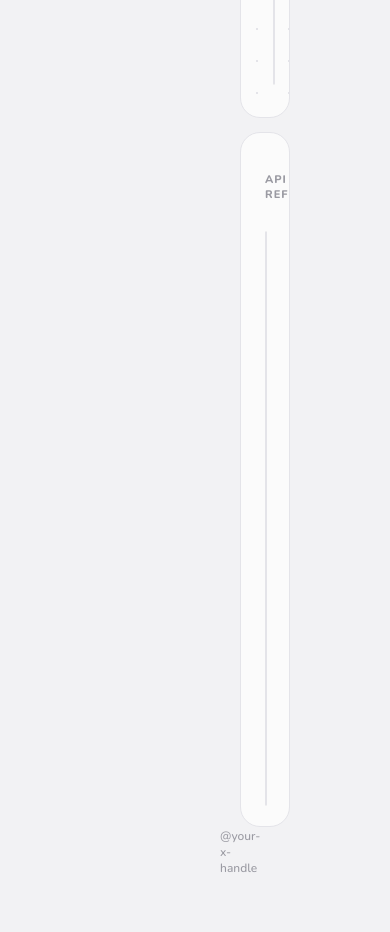
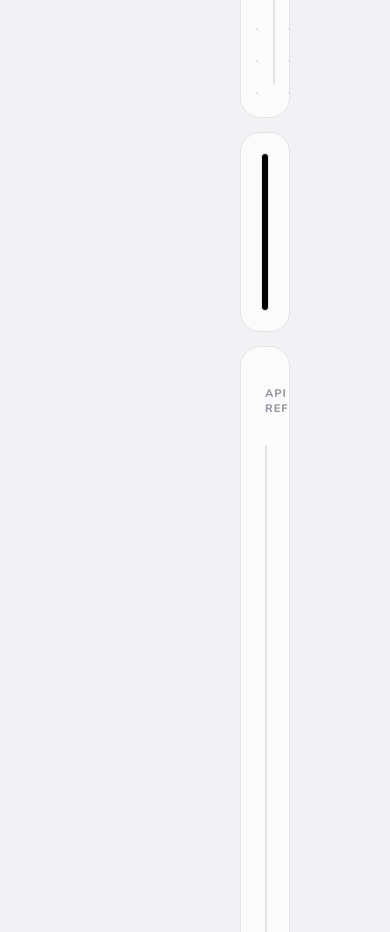
Before and after one commit to shivraj-roy/bloom-color-picker, a Next.js app in the folder apps/web/: page / in a window 390 px wide. Shown: the part 1700-2632 px from the top of the page. Before the commit the page ends 2607 px from the top, so only its background shows below. Built offline with nearby package versions, Linux system fonts and the light colour scheme.

Commit message:
Add dithered flower video cell to the bento grid

```diff
--- a/apps/web/app/globals.css
+++ b/apps/web/app/globals.css
@@ -1092,6 +1092,40 @@ body {
    color: var(--ink);
 }
 
+.flower-video {
+   grid-column: 2;
+   grid-row: 2;
+   padding: 20px;
+   overflow: hidden;
+}
+
+.flower-video__inner {
+   position: relative;
+   width: 100%;
+   height: 100%;
+   overflow: hidden;
+   border: 1px solid var(--card-border);
+   border-radius: var(--r-inner);
+   background: #000;
+}
+
+.flower-video__source {
+   position: absolute;
+   width: 1px;
+   height: 1px;
+   opacity: 0;
+   overflow: hidden;
+   pointer-events: none;
+}
+
+.flower-video__canvas {
+   display: block;
+   width: 100%;
+   height: 100%;
+   object-fit: cover;
+   image-rendering: pixelated;
+}
+
 .props-panel {
    grid-column: 3;
    grid-row: 2;
@@ -1339,9 +1373,14 @@ body {
 
    .sidebar,
    .playground,
+   .flower-video,
    .props-panel {
       grid-column: 1;
       grid-row: auto;
+   }
+
+   .flower-video {
+      min-height: 200px;
    }
 
    .playground__content {
--- a/apps/web/app/page.tsx
+++ b/apps/web/app/page.tsx
@@ -1,4 +1,5 @@
 import { ApiReference } from "../components/api-reference";
+import { FlowerVideo } from "../components/flower-video";
 import { Playground } from "../components/playground";
 import { Sidebar } from "../components/sidebar";
 
@@ -10,6 +11,8 @@ export default function Home() {
 
             <Playground />
 
+            <FlowerVideo />
+
             <ApiReference />
          </main>
 
--- /dev/null
+++ b/apps/web/components/flower-video.tsx
@@ -0,0 +1,110 @@
+"use client";
+
+import { useEffect, useRef } from "react";
+
+// classic 4x4 ordered (Bayer) dither matrix — cheap per-pixel threshold, no
+// error diffusion needed, so it stays fast enough for real-time video.
+const BAYER_4X4 = [
+   [0, 8, 2, 10],
+   [12, 4, 14, 6],
+   [3, 11, 1, 9],
+   [15, 7, 13, 5],
+];
+
+// low-res sampling grid — the canvas is CSS-scaled up with pixelated
+// rendering, so this is what actually controls the dither "block" size.
+const DITHER_SIZE = 400;
+// luminance above this renders solid white, skipping the dither entirely —
+// keeps the background clean while darker areas still dither normally
+const HIGHLIGHT_CLIP = 0.72;
+
+export function FlowerVideo() {
+   const videoRef = useRef<HTMLVideoElement>(null);
+   const canvasRef = useRef<HTMLCanvasElement>(null);
+
+   useEffect(() => {
+      const video = videoRef.current;
+      const canvas = canvasRef.current;
+      if (!video || !canvas) return;
+
+      const sample = document.createElement("canvas");
+      const sampleCtx = sample.getContext("2d", { willReadFrequently: true });
+      const drawCtx = canvas.getContext("2d");
+      if (!sampleCtx || !drawCtx) return;
+
+      let width = DITHER_SIZE;
+      let height = DITHER_SIZE;
+      let raf = 0;
+
+      const setup = () => {
+         const aspect = video.videoWidth / video.videoHeight || 1;
+         if (aspect >= 1) {
+            width = DITHER_SIZE;
+            height = Math.round(DITHER_SIZE / aspect);
+         } else {
+            height = DITHER_SIZE;
+            width = Math.round(DITHER_SIZE * aspect);
+         }
+         sample.width = width;
+         sample.height = height;
+         canvas.width = width;
+         canvas.height = height;
+      };
+
+      const draw = () => {
+         if (video.readyState >= 2) {
+            sampleCtx.drawImage(video, 0, 0, width, height);
+            const frame = sampleCtx.getImageData(0, 0, width, height);
+            const data = frame.data;
+            const out = drawCtx.createImageData(width, height);
+            const outData = out.data;
+
+            for (let y = 0; y < height; y++) {
+               for (let x = 0; x < width; x++) {
+                  const i = (y * width + x) * 4;
+                  const luminance = (data[i] * 0.299 + data[i + 1] * 0.587 + data[i + 2] * 0.114) / 255;
+                  let value: number;
+                  if (luminance > HIGHLIGHT_CLIP) {
+                     value = 255;
+                  } else {
+                     const threshold = (BAYER_4X4[y % 4][x % 4] + 0.5) / 16;
+                     value = luminance > threshold ? 20 : 255;
+                  }
+                  outData[i] = value;
+                  outData[i + 1] = value;
+                  outData[i + 2] = value;
+                  outData[i + 3] = 255;
+               }
+            }
+            drawCtx.putImageData(out, 0, 0);
+         }
+         raf = requestAnimationFrame(draw);
+      };
+
+      video.addEventListener("loadedmetadata", setup);
+      if (video.readyState >= 1) setup();
+      raf = requestAnimationFrame(draw);
+
+      return () => {
+         cancelAnimationFrame(raf);
+         video.removeEventListener("loadedmetadata", setup);
+      };
+   }, []);
+
+   return (
+      <div className="box flower-video">
+         <div className="flower-video__inner">
+            <video
+               ref={videoRef}
+               className="flower-video__source"
+               src="/flower-and-butterfly.mp4"
+               autoPlay
+               loop
+               muted
+               playsInline
+            />
+            <canvas ref={canvasRef} className="flower-video__canvas" />
+         </div>
+      </div>
+   );
+}
```
Also changed, not shown: 1 other file (tests, documents, lock files or other folders).
